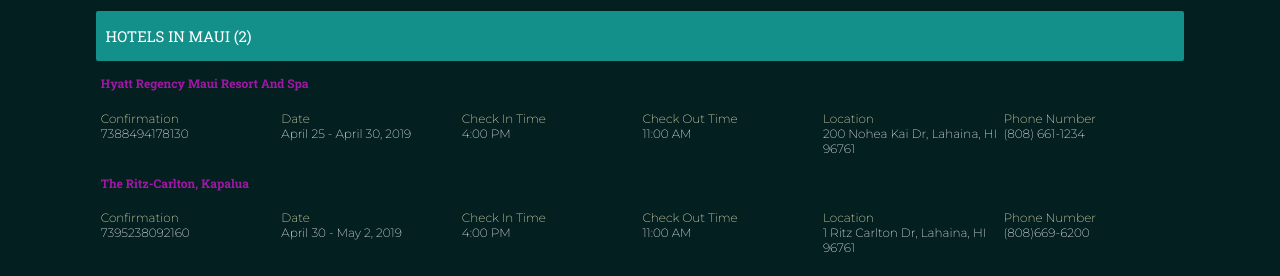
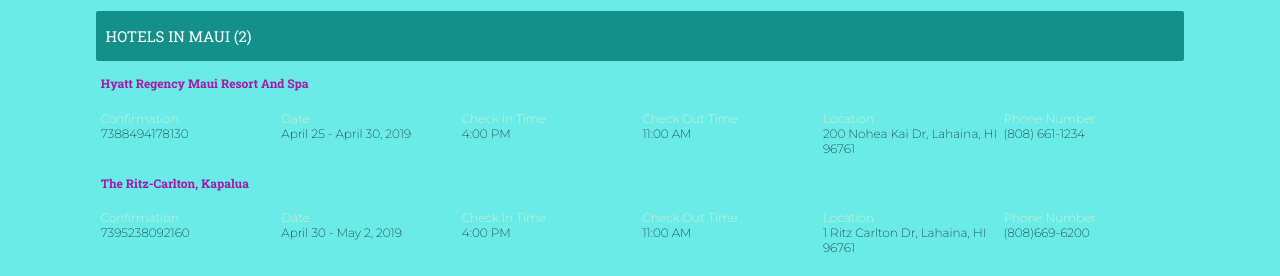
Before and after one commit to cparece/cparece.github.io, a plain HTML site: page index.html in a window 1280 px wide. Shown: the part 1094-1370 px from the top of the page. Drawn offline with Linux system fonts and the light colour scheme.

Commit message:
new theme

```diff
--- /dev/null
+++ b/styles/_palette.theme-alt.scss
@@ -0,0 +1,53 @@
+$font-color: #fff;
+$base-color: hsl(178, 76%, 37%);
+//creating a triad color palette, triad meaning 3 colors that are 120 degrees from eachother on the color wheel.
+$base-color-hue: hue($base-color);
+$base-color-saturation: saturation($base-color);
+$base-color-lightness: lightness($base-color);
+//need the hue, saturation and lightnss broken down for the base color because the base color and other colors
+//will use the same saturation an lightness, just change the hue.
+$accent: hsl($base-color-hue + (120 * 1), $base-color-saturation, $base-color-lightness);
+$accent-alt: hsl($base-color-hue + (120 * 2), $base-color-saturation, $base-color-lightness + 20); // also need to adjust lightness because color didnt look great.
+//primary
+$color01:lighten($base-color, 30%); //sass function lighten
+$color02:lighten($base-color, 20%);
+$color03:lighten($base-color, 10%);
+$color04:lighten($base-color, 5%);
+$color05:lighten($base-color, 0%);
+$color06:darken($base-color, 5%); //sass function darken
+$color07:darken($base-color, 10%);
+$color08:darken($base-color, 20%);
+$color09:darken($base-color, 30%);
+//accent 1
+$accent01:lighten($accent, 30%);
+$accent02:lighten($accent, 20%);
+$accent03:lighten($accent, 10%);
+$accent04:lighten($accent, 5%);
+$accent05:lighten($accent, 0%);
+$accent06:darken($accent, 5%);
+$accent07:darken($accent, 10%);
+$accent08:darken($accent, 20%);
+$accent09:darken($accent, 30%);
+//accent 2
+$accent-alt-01:lighten($accent-alt, 30%);
+$accent-alt-02:lighten($accent-alt, 20%);
+$accent-alt-03:lighten($accent-alt, 10%);
+$accent-alt-04:lighten($accent-alt, 5%);
+$accent-alt-05:lighten($accent-alt, 0%);
+$accent-alt-06:darken($accent-alt, 5%);
+$accent-alt-07:darken($accent-alt, 10%);
+$accent-alt-08:darken($accent-alt, 20%);
+$accent-alt-09:darken($accent-alt, 30%);
+//bg
+$bg-color01: $color01;
+$bg-color02: darken($color09, 1%);
+//function for text color switching
+@function text-color($color) {
+    // if else
+    @if (lightness($color) > 49) {
+        @return $color09;
+    }
+    @else {
+        @return $font-color;
+    }
+}
--- a/styles/_variables.scss
+++ b/styles/_variables.scss
@@ -1,4 +1,4 @@
-@import "_palette.scss";
+@import "_palette.theme-alt.scss";
 // unique colors
 $selected: $color05;
 $hover: darken($selected, 5%);
```
Also changed, not shown: styles/styles.css, 1 other file.
